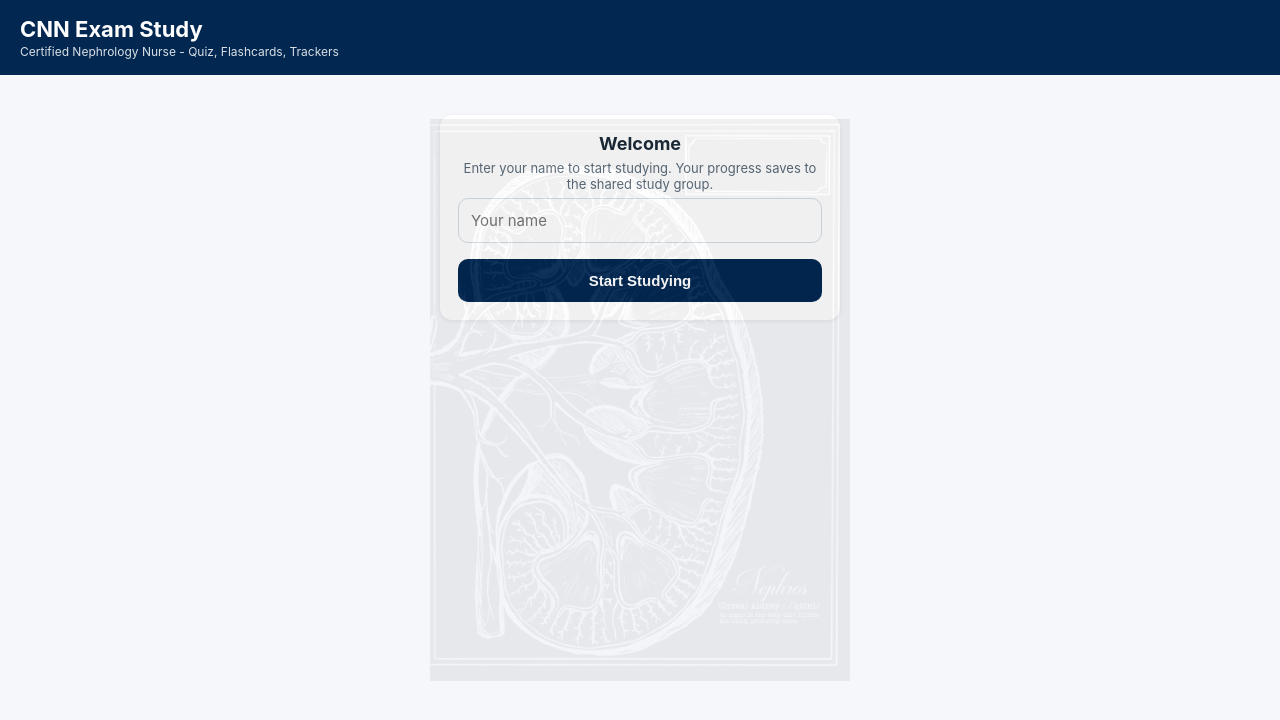
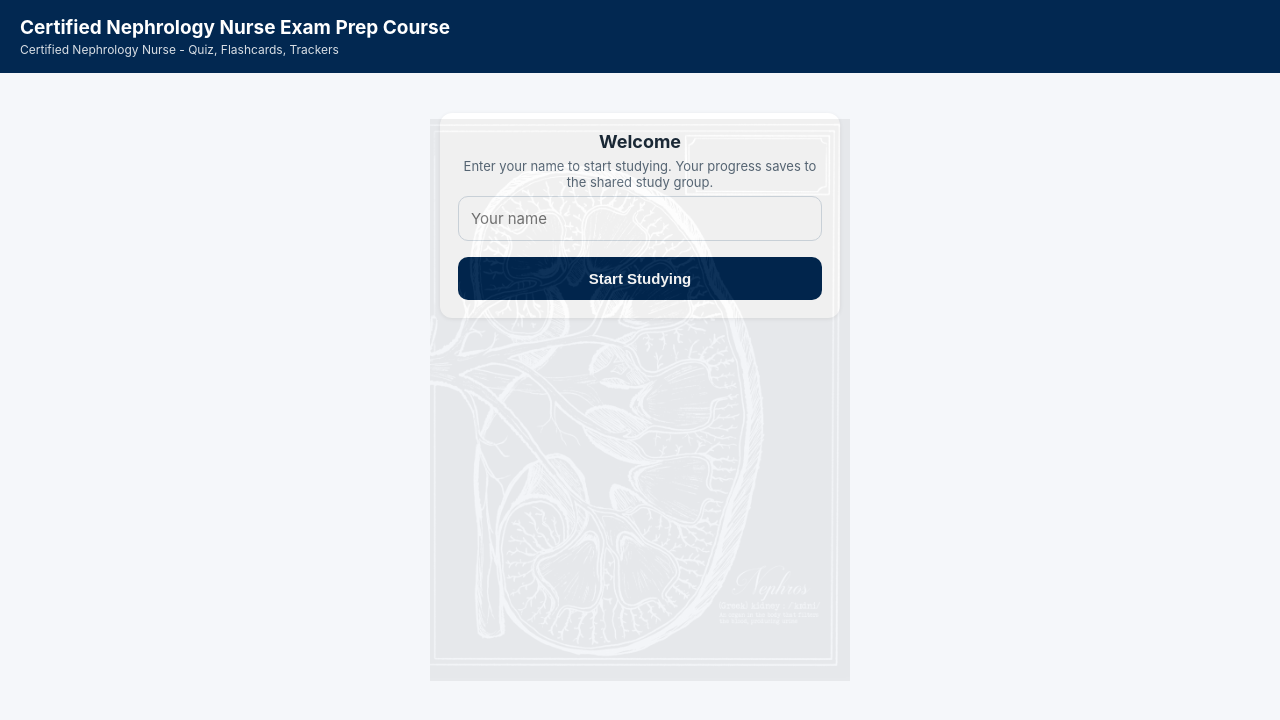
Before and after one commit to omllenado-rgb/cnn-exam-study, a plain HTML site: page index.html in a window 1280 px wide. Drawn offline with nearby package versions, Linux system fonts and the light colour scheme.

Commit message:
Update main heading to Certified Nephrology Nurse Exam Prep Course

```diff
--- a/index.html
+++ b/index.html
@@ -3,7 +3,7 @@
 <head>
 <meta charset="UTF-8">
 <meta name="viewport" content="width=device-width, initial-scale=1.0">
-<title>CNN Exam Study</title>
+<title>Certified Nephrology Nurse Exam Prep Course</title>
 <style>
   :root{--navy:#022851;--gold:#ffbf00;--cyan:#00b2e3;--blue:#0a4f50;--light:#eef4f8;--ink:#1c2b39;--gray:#5b6b7a;--green:#2e7d32;--red:#c62828;}
   *{box-sizing:border-box;margin:0;padding:0;}
@@ -12,7 +12,7 @@
   .watermark img{width:min(60vw,420px);height:auto;filter:grayscale(1);}
   .topbar,nav,main{position:relative;z-index:1;}
   .topbar{background:var(--navy);color:#fff;padding:16px 20px;}
-  .topbar h1{font-size:22px;}
+  .topbar h1{font-size:19px;line-height:1.25;}
   .topbar p{font-size:12px;opacity:.85;margin-top:2px;}
   nav{display:flex;background:#fff;border-bottom:1px solid #e3e8ee;overflow-x:auto;}
   nav button{flex:1;min-width:90px;padding:14px 4px;border:none;background:none;font-size:14px;font-weight:600;color:var(--gray);cursor:pointer;border-bottom:3px solid transparent;white-space:nowrap;}
@@ -65,7 +65,7 @@
 <body>
 <div class="watermark"><img src="kidney-watermark.jpg" alt=""></div>
 <div class="topbar">
-  <h1>CNN Exam Study</h1>
+  <h1>Certified Nephrology Nurse Exam Prep Course</h1>
   <p>Certified Nephrology Nurse - Quiz, Flashcards, Trackers</p>
 </div>
 
```
